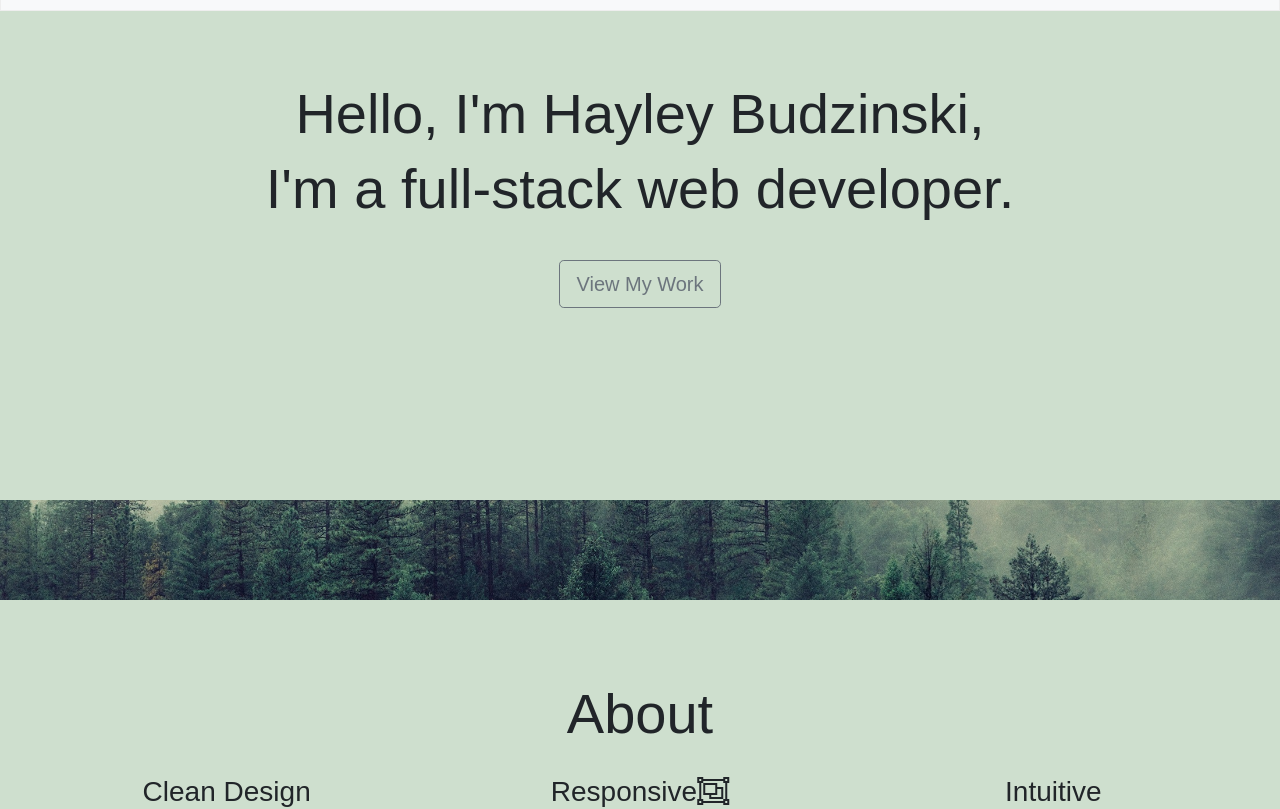
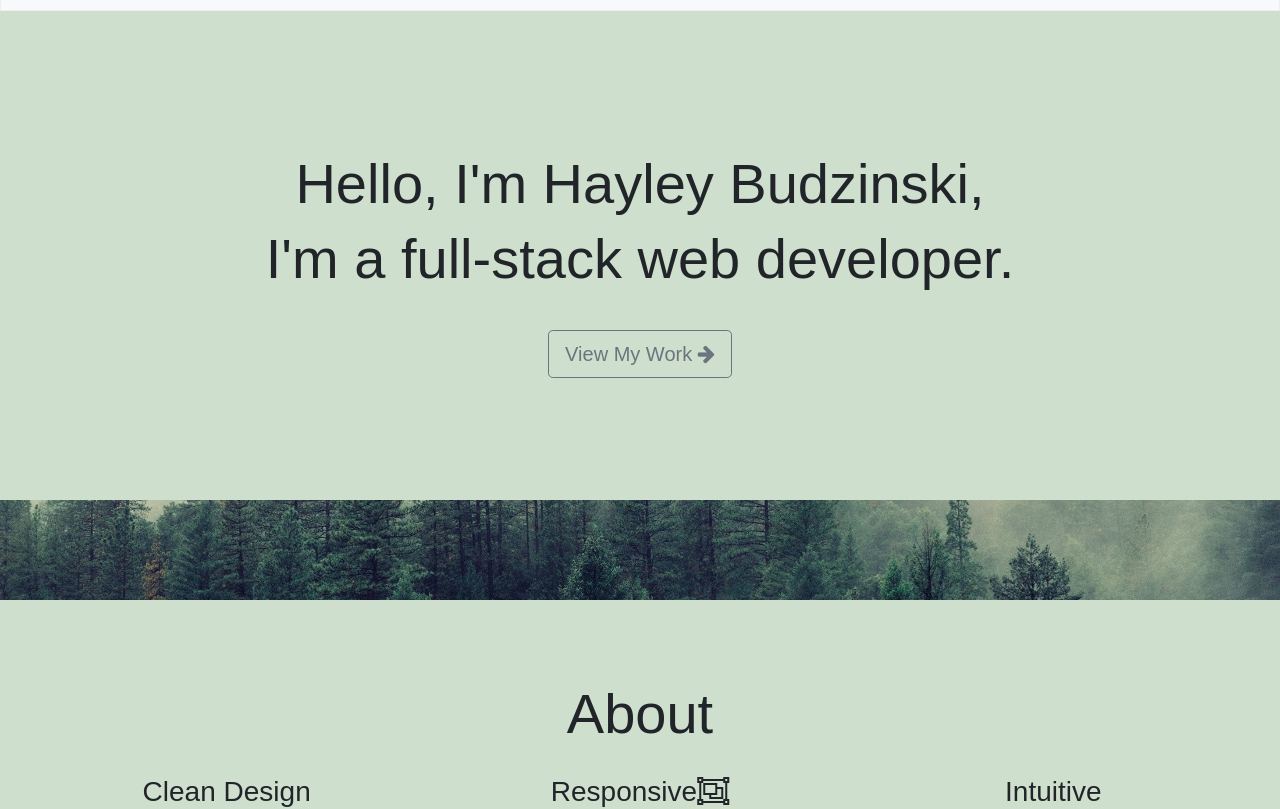
Before and after one commit to hmbudzinski/React-Portfolio, a React (Create React App) app in the folder portfolio/: page / in a window 1280 px wide. Shown: the top 809 px of the page. Built offline with nearby package versions, Linux system fonts and the light colour scheme; a web font is replaced by a local one.

Commit message:
working on auto scroll

```diff
--- a/portfolio/package.json
+++ b/portfolio/package.json
@@ -6,6 +6,7 @@
     "@testing-library/jest-dom": "^4.2.4",
     "@testing-library/react": "^9.5.0",
     "@testing-library/user-event": "^7.2.1",
+    "material-design-icons": "^3.0.1",
     "react": "^16.13.1",
     "react-dom": "^16.13.1",
     "react-router-dom": "^5.1.2",
--- a/portfolio/src/components/Landing/index.js
+++ b/portfolio/src/components/Landing/index.js
@@ -4,8 +4,8 @@ import "../../styles/home.css"
 export function Landing() {
 
   function aboutMe(){
-    document.body.scrollTop = 0;
-    document.documentElement.scrollTop = 0;
+    document.body.scrollTop = 550;
+    document.documentElement.scrollTop = 550;
   }
 
   return (
@@ -14,7 +14,7 @@ export function Landing() {
         <h1 className="display-4 text-center">Hello, I'm Hayley Budzinski,</h1>
         <h1 className="display-4 text-center">I'm a full-stack web developer.</h1>
         <div id="btn-container">
-        <button className="btn-form btn btn-outline-secondary btn-lg" onClick={aboutMe}>View My Work</button>
+        <button className="btn-form btn btn-outline-secondary btn-lg" onClick={aboutMe}>View My Work   <i className="fa fa-arrow-right"></i></button>
         </div>
     </div>
     </div>
--- a/portfolio/src/styles/home.css
+++ b/portfolio/src/styles/home.css
@@ -1,6 +1,8 @@
 #landing{
     height: 500px;
     margin-top: 0px;
+    padding-top: 150px;
+    padding-bottom: 150px;
 }
 
 .jumbotron{
@@ -45,3 +47,19 @@ body {
 #contact-box{
     padding: 20px;
 }
+
+.fa{
+    -webkit-transition: transform .5s;
+    -moz-transition: transform .5s;
+    -o-transition: transform .5s;
+    -ms-transition: transform .5s;
+    transition: transform .5s;
+}
+
+.btn:hover .fa{
+    -webkit-transform: rotate(90deg);
+    -moz-transform: rotate(90deg);
+    -o-transform: rotate(90deg);
+    -ms-transform: rotate(90deg);
+    transform: rotate(90deg);
+}
```
Also changed, not shown: 1 other file (tests, documents, lock files or other folders).
